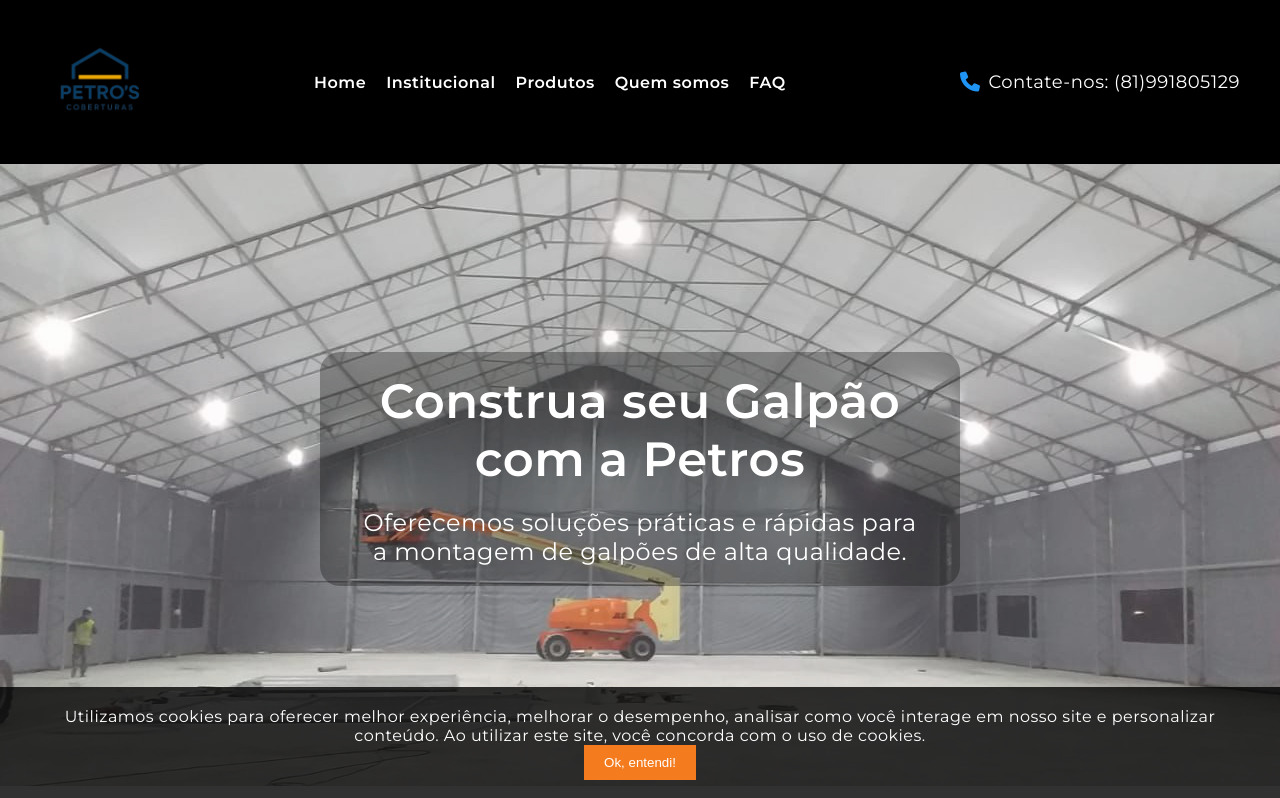
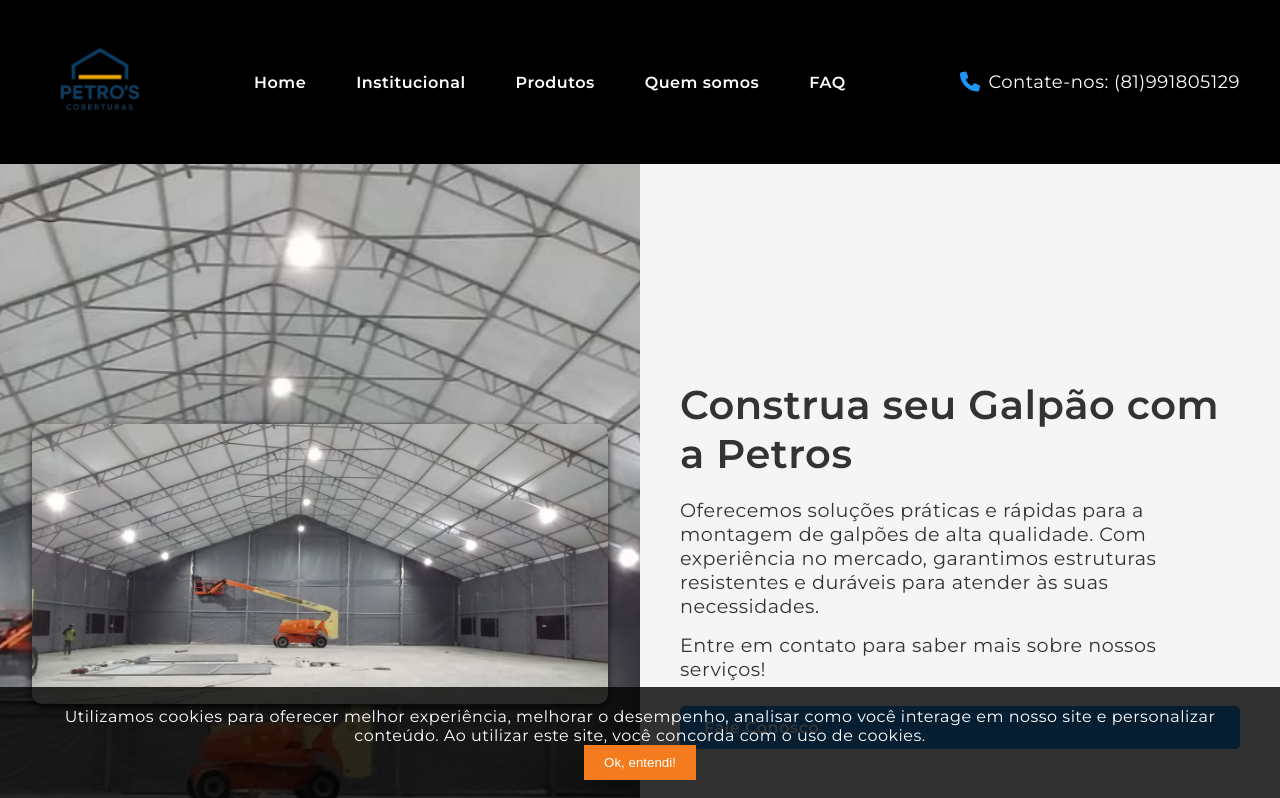
Before and after one commit to MarcoFilho1/GalpaoAtualizado, a plain HTML site: page index.html in a window 1280 px wide. Shown: the top 798 px of the page. Drawn offline with Linux system fonts and the light colour scheme.

Commit message:
Alteração BG

```diff
--- a/assets/css/style.css
+++ b/assets/css/style.css
@@ -49,8 +49,9 @@ nav ul li a {
     text-decoration: none;
     font-weight: bold;
     position: relative;
-    padding-bottom: 5px;
-
+    padding: 8px 15px; /* Padding fixo em todos os momentos */
+    border-radius: 8px;
+    transition: background-color 0.3s ease;
 }
 
 /* Menu dropdown Produtos */
@@ -98,7 +99,6 @@ nav ul li a {
 
 nav ul li:hover .dropbtn {
     background-color: #1f94f4;
-    padding: 5px 5px;
     border-radius: 8px;
 }
 
@@ -122,36 +122,78 @@ nav ul li:hover .dropbtn {
 
 /* Estilos do conteúdo principal */
 .hero {
-    position: relative;
-    width: 100%;
+    display: grid;
+    grid-template-columns: 1fr 1fr; /* 50% para cada lado */
+    height: 100vh;
+    opacity: 0;  /* Torna invisível inicialmente */
+    animation: fadeIn 2s forwards; /* Aplica o efeito de fade-in */
 }
 
-.hero img {
-    width: 100%;
-    height: auto;
-    opacity: 0.8;
+/* Animação que vai do opacity 0 para 1 */
+@keyframes fadeIn {
+    0% {
+        opacity: 0;  /* Começa invisível */
+    }
+    100% {
+        opacity: 1;  /* Fica totalmente visível */
+    }
 }
 
-.hero-text {
-    position: absolute;
-    top: 30%;
-    left: 50%;
-    transform: translateX(-50%);
-    text-align: center;
-    color: white;
-    background-color: rgba(0, 0, 0, 0.3);
-    border-radius: 20px;
-    padding: 20px 40px;
+.hero-image {
+    display: flex;
+    justify-content: center;
+    align-items: center;
+    background-color: #f5f5f5; /* Cor de fundo enquanto a imagem carrega */
+    background-image: url('../images/galpaomenu.jpeg');
+    background-size: cover;
+    background-position: center;
+    height: 100%;
 
 }
 
-.hero-text h1 {
-    font-size: 3rem;
+.hero-image img {
+    max-width: 90%; /* Limita a largura a 90% do espaço */
+    max-height: 90%; /* Limita a altura a 90% do espaço */
+    object-fit: contain; /* Mantém a proporção original */
+    border-radius: 10px;
+    box-shadow: 0 4px 8px rgba(0, 0, 0, 0.8);
+}
+
+.hero-description {
+    display: flex;
+    flex-direction: column;
+    justify-content: center;
+    padding: 40px;
+    background-color: #f5f5f5;
+    color: #333;
+    opacity: 0;  /* Torna invisível inicialmente */
+    animation: fadeIn 2s 0.5s forwards; /* Aplica o efeito de fade-in com um pequeno atraso */
+}
+
+.hero-description h1 {
+    font-size: 2.5rem;
     margin-bottom: 20px;
 }
 
-.hero-text p {
-    font-size: 1.5rem;
+.hero-description p {
+    font-size: 1.2rem;
+    margin-bottom: 15px;
+}
+
+.hero-description .button {
+    display: inline-block;
+    background-color: #1f94f4;
+    color: white;
+    padding: 12px 24px;
+    text-decoration: none;
+    border-radius: 5px;
+    margin-top: 10px;
+    font-weight: bold;
+    transition: background-color 0.3s;
+}
+
+.hero-description .button:hover {
+    background-color: #166ea6;
 }
 
 /* Estilo para o aviso de cookies */
@@ -182,7 +224,7 @@ nav ul li:hover .dropbtn {
 nav ul li a:hover, .active {
     background-color: #1e90ff;
     border-radius: 8px;
-    padding: 5px 5px;
+
 }
 
 /* Seção Produtos */
--- a/index.html
+++ b/index.html
@@ -42,12 +42,22 @@
     <!-- Conteúdo -->
     <main>
         <section class="hero">
-            <img src="assets/images/galpaomenu.jpeg" alt="Galpão">
-            <div class="hero-text">
+            <div class="hero-image">
+                <img src="assets/images/galpaomenu.jpeg" alt="Galpão">
+            </div>
+            <div class="hero-description">
                 <h1>Construa seu Galpão com a Petros</h1>
-                <p>Oferecemos soluções práticas e rápidas para a montagem de galpões de alta qualidade.</p>
+                <p>
+                    Oferecemos soluções práticas e rápidas para a montagem de galpões de alta qualidade. Com experiência no mercado, garantimos estruturas resistentes e duráveis para atender às suas necessidades.
+                </p>
+                <p>
+                    Entre em contato para saber mais sobre nossos serviços!
+                </p>
+                <a href="#contato" class="button">Fale Conosco</a>
             </div>
         </section>
+
+
 
         <!-- Cookie Notice -->
         <div class="cookie-notice">
```
